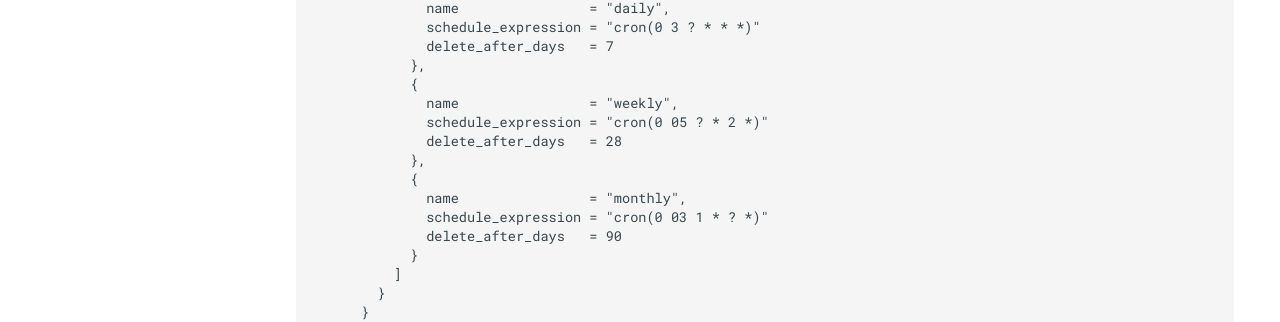
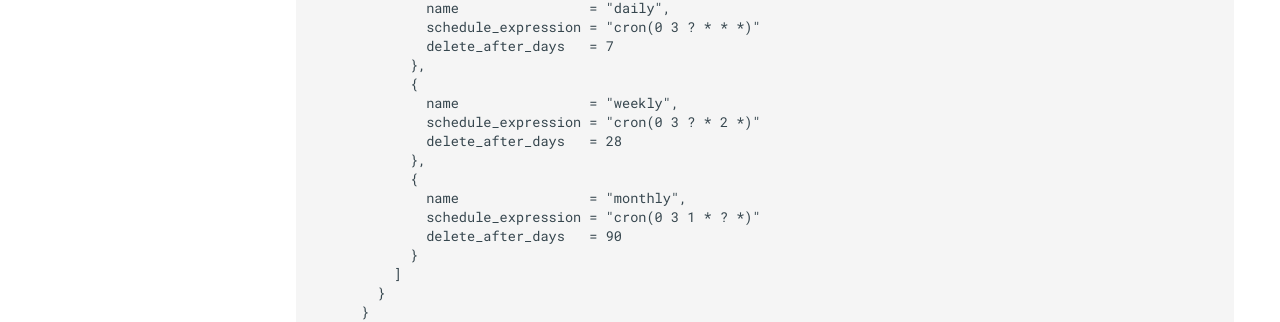
Before and after one commit to nationalarchives/terraform-aws-immutable-aws-backup, an MkDocs documentation site: the page built from docs/index.md, in a window 1280 px wide and 1211 px high. Shown: the part 733-1055 px from the top of the window. Built offline with MkDocs 1.6.1 and Material for MkDocs 9.7.7, drawn with Linux system fonts in a browser that asks for light colours; comment, search, counter and statistics services are not loaded; some of the changed text lies outside the part shown.

Commit message:
DABACKUPS-72 cron schedule updates

```diff
--- a/docs/index.md
+++ b/docs/index.md
@@ -32,12 +32,12 @@ module "immutable_aws_backup" {
             },
             {
               name                = "weekly",
-              schedule_expression = "cron(0 05 ? * 2 *)"
+              schedule_expression = "cron(0 3 ? * 2 *)"
               delete_after_days   = 28
             },
             {
               name                = "monthly",
-              schedule_expression = "cron(0 03 1 * ? *)"
+              schedule_expression = "cron(0 3 1 * ? *)"
               delete_after_days   = 90
             }
           ]
```
Also changed, not shown: README.md (+1 -1 lines).
